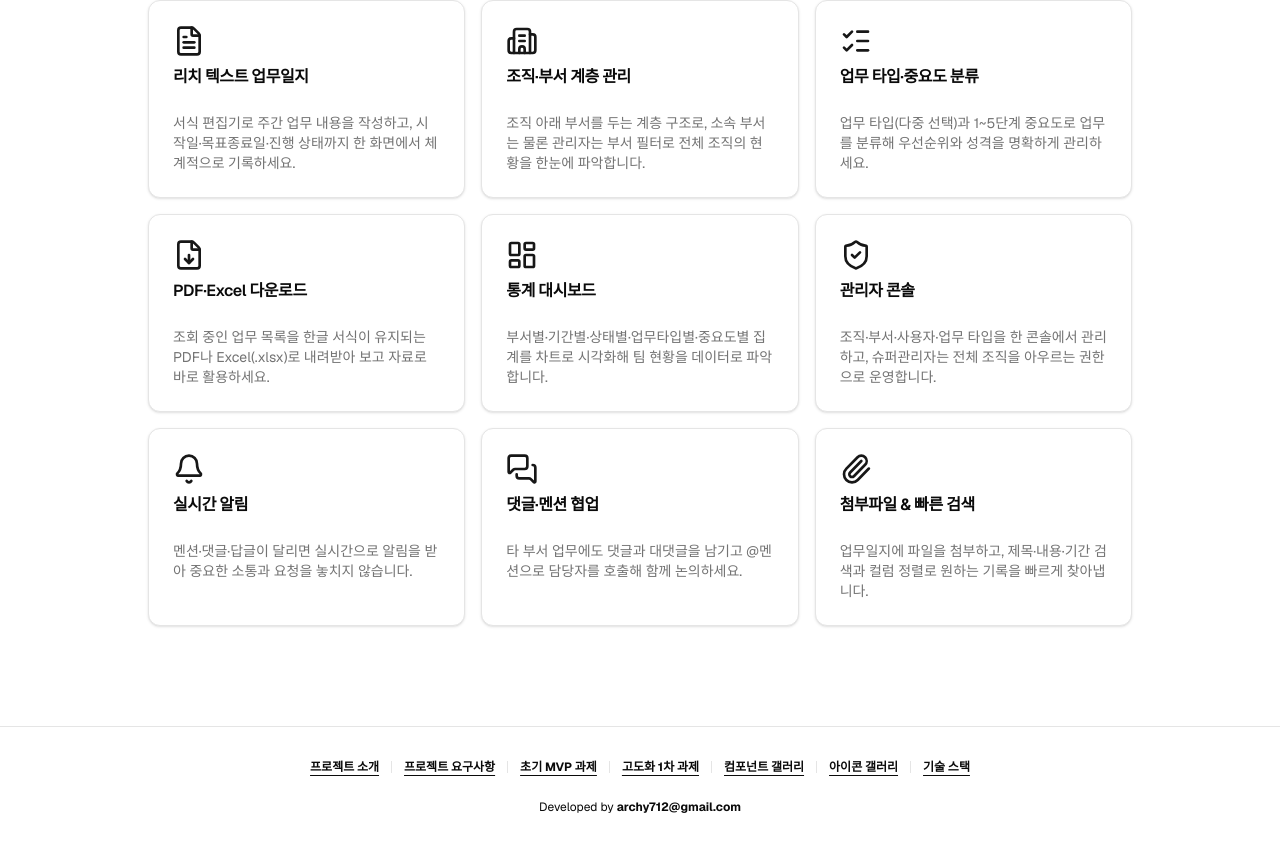
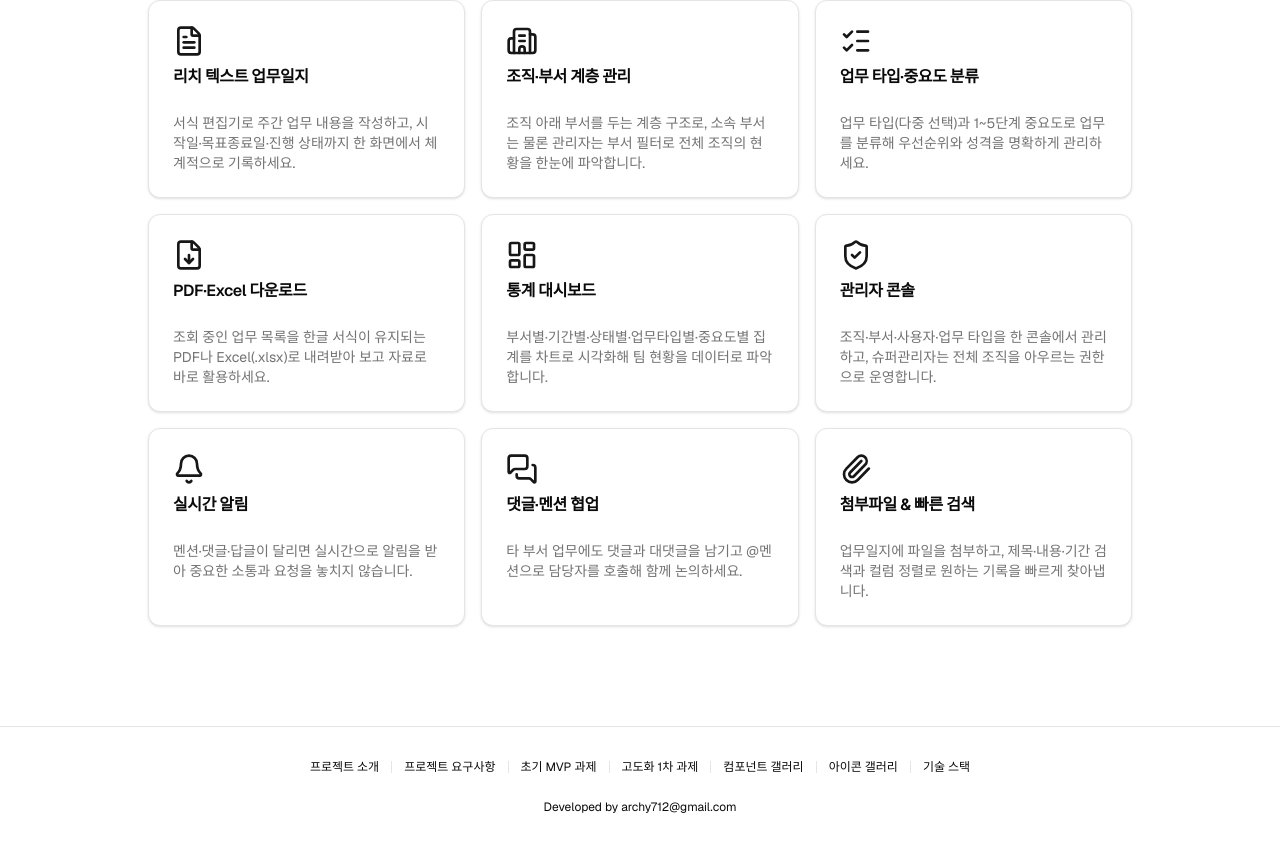
Before and after one commit to archy712/weekly-plan-02, a Next.js app: page / in a window 1280 px wide. Shown: the part 512-1363 px from the top of the page. Built offline with nearby package versions, Linux system fonts and the light colour scheme; no server answers.

Commit message:
💄 style: 푸터 메뉴·저작자 표기 볼드/언더라인 제거

```diff
--- a/components/site-footer.tsx
+++ b/components/site-footer.tsx
@@ -8,7 +8,7 @@ export function SiteFooter() {
           href="https://github.com/archy712/weekly-plan-02/blob/main/README.md"
           target="_blank"
           rel="noopener noreferrer"
-          className="font-bold underline underline-offset-4 hover:text-foreground"
+          className="hover:text-foreground"
         >
           프로젝트 소개
         </a>
@@ -17,7 +17,7 @@ export function SiteFooter() {
           href="https://github.com/archy712/weekly-plan-02/blob/main/docs/PRD.md"
           target="_blank"
           rel="noopener noreferrer"
-          className="font-bold underline underline-offset-4 hover:text-foreground"
+          className="hover:text-foreground"
         >
           프로젝트 요구사항
         </a>
@@ -26,7 +26,7 @@ export function SiteFooter() {
           href="https://github.com/archy712/weekly-plan-02/blob/main/docs/roadmap/ROADMAP_mvp.md"
           target="_blank"
           rel="noopener noreferrer"
-          className="font-bold underline underline-offset-4 hover:text-foreground"
+          className="hover:text-foreground"
         >
           초기 MVP 과제
         </a>
@@ -35,34 +35,34 @@ export function SiteFooter() {
           href="https://github.com/archy712/weekly-plan-02/blob/main/docs/ROADMAP_v1.md"
           target="_blank"
           rel="noopener noreferrer"
-          className="font-bold underline underline-offset-4 hover:text-foreground"
+          className="hover:text-foreground"
         >
           고도화 1차 과제
         </a>
         <span className="h-3 w-px bg-border" aria-hidden="true" />
         <Link
           href="/component-gallery"
-          className="font-bold underline underline-offset-4 hover:text-foreground"
+          className="hover:text-foreground"
         >
           컴포넌트 갤러리
         </Link>
         <span className="h-3 w-px bg-border" aria-hidden="true" />
         <Link
           href="/icon-gallery"
-          className="font-bold underline underline-offset-4 hover:text-foreground"
+          className="hover:text-foreground"
         >
           아이콘 갤러리
         </Link>
         <span className="h-3 w-px bg-border" aria-hidden="true" />
         <Link
           href="/tech-stack"
-          className="font-bold underline underline-offset-4 hover:text-foreground"
+          className="hover:text-foreground"
         >
           기술 스택
         </Link>
       </div>
       <p className="mt-3">
-        Developed by <span className="font-bold">archy712@gmail.com</span>
+        Developed by <span>archy712@gmail.com</span>
       </p>
     </footer>
   );
```
